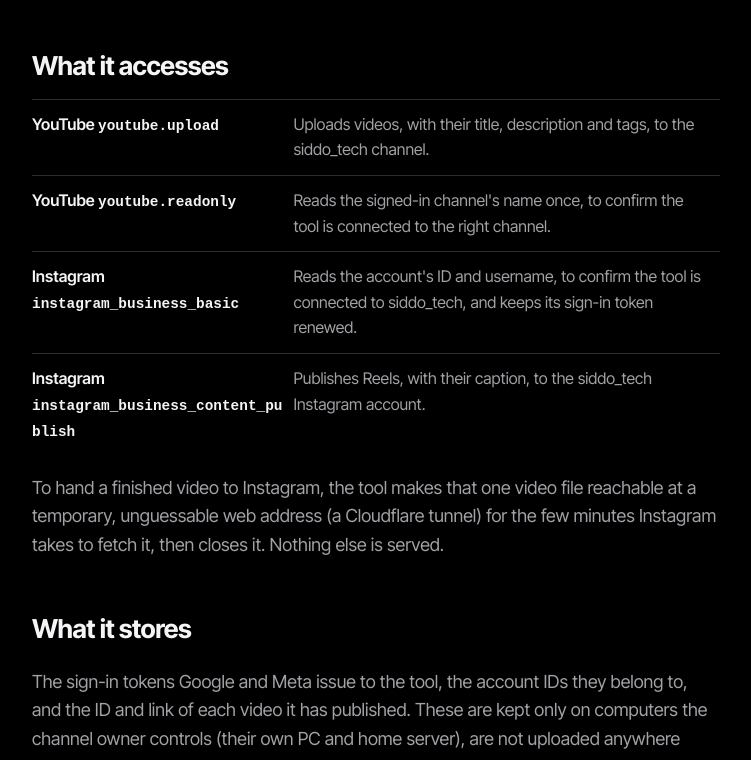
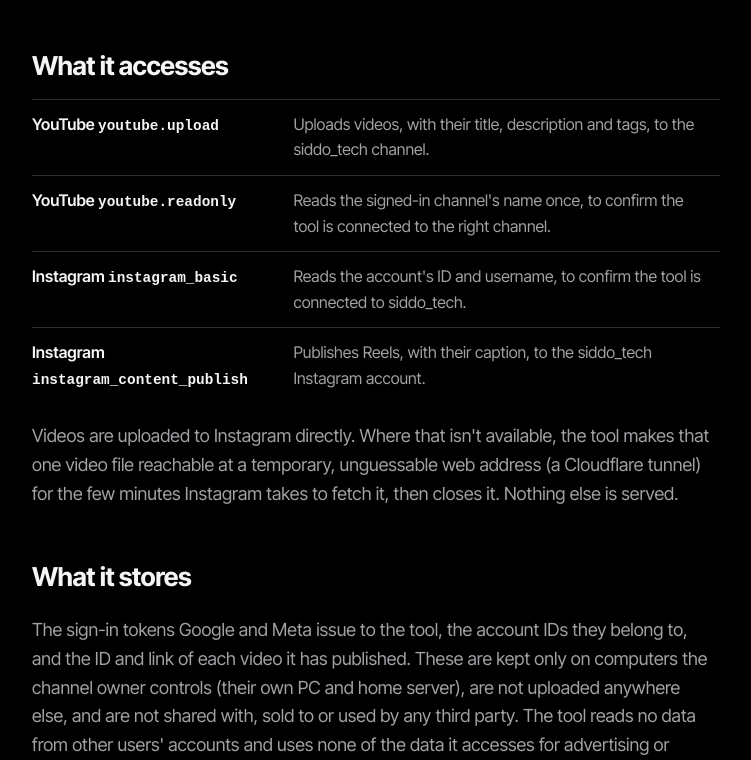
Before and after one commit to Siddo90/siddo-tech, a plain HTML site: page privacy.html in a window 1280 px wide. Shown: the part 565-1325 px from the top of the page, without its empty margins (264-1015 px from the left). Drawn offline with Linux system fonts and the light colour scheme.

Commit message:
Privacy policy: Unified login permissions
Co-Authored-By: Claude Opus 5.5 <noreply@anthropic.com>

```diff
--- a/privacy.html
+++ b/privacy.html
@@ -22,10 +22,10 @@
   <table>
     <tr><th>YouTube <code>youtube.upload</code></th><td>Uploads videos, with their title, description and tags, to the siddo_tech channel.</td></tr>
     <tr><th>YouTube <code>youtube.readonly</code></th><td>Reads the signed-in channel's name once, to confirm the tool is connected to the right channel.</td></tr>
-    <tr><th>Instagram <code>instagram_business_basic</code></th><td>Reads the account's ID and username, to confirm the tool is connected to siddo_tech, and keeps its sign-in token renewed.</td></tr>
-    <tr><th>Instagram <code>instagram_business_content_publish</code></th><td>Publishes Reels, with their caption, to the siddo_tech Instagram account.</td></tr>
+    <tr><th>Instagram <code>instagram_basic</code></th><td>Reads the account's ID and username, to confirm the tool is connected to siddo_tech.</td></tr>
+    <tr><th>Instagram <code>instagram_content_publish</code></th><td>Publishes Reels, with their caption, to the siddo_tech Instagram account.</td></tr>
   </table>
-  <p>To hand a finished video to Instagram, the tool makes that one video file reachable at a temporary, unguessable web address (a Cloudflare tunnel) for the few minutes Instagram takes to fetch it, then closes it. Nothing else is served.</p>
+  <p>Videos are uploaded to Instagram directly. Where that isn't available, the tool makes that one video file reachable at a temporary, unguessable web address (a Cloudflare tunnel) for the few minutes Instagram takes to fetch it, then closes it. Nothing else is served.</p>
 
   <h2>What it stores</h2>
   <p>The sign-in tokens Google and Meta issue to the tool, the account IDs they belong to, and the ID and link of each video it has published. These are kept only on computers the channel owner controls (their own PC and home server), are not uploaded anywhere else, and are not shared with, sold to or used by any third party. The tool reads no data from other users' accounts and uses none of the data it accesses for advertising or analytics.</p>
```
